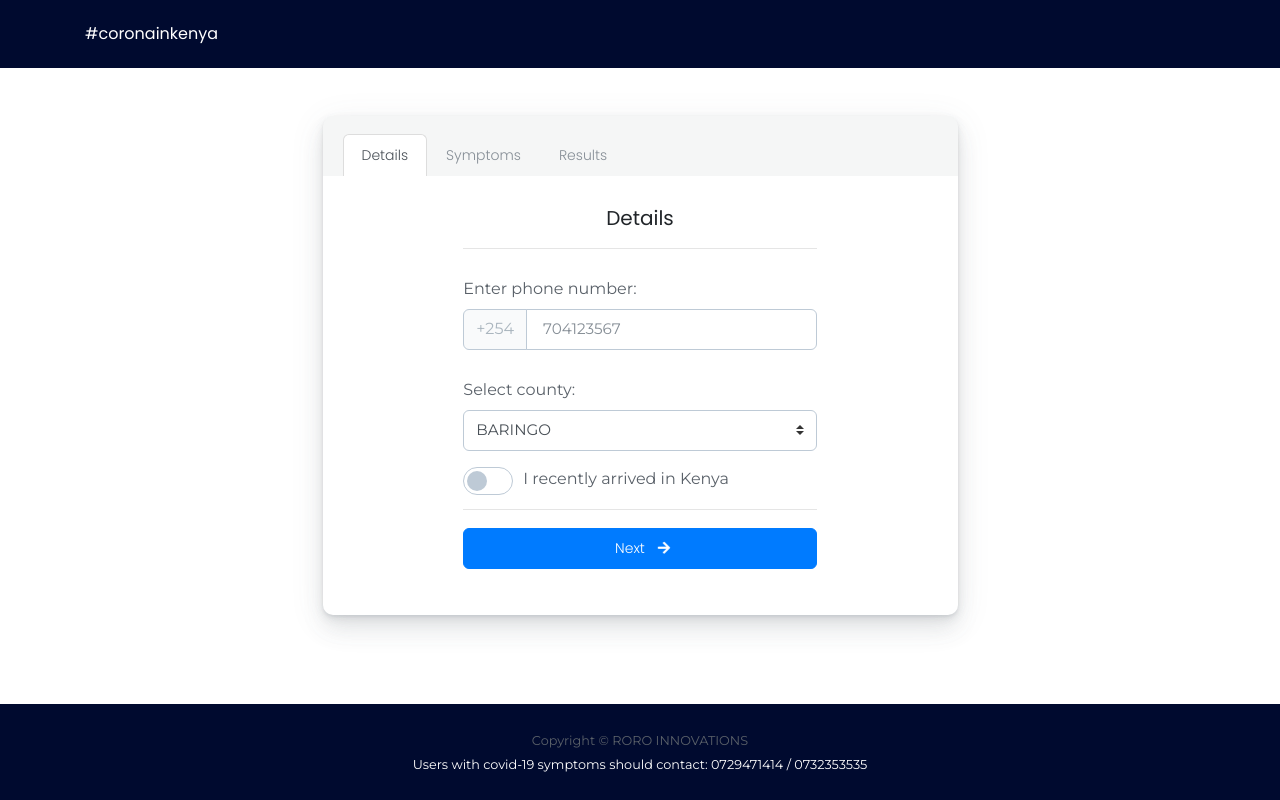
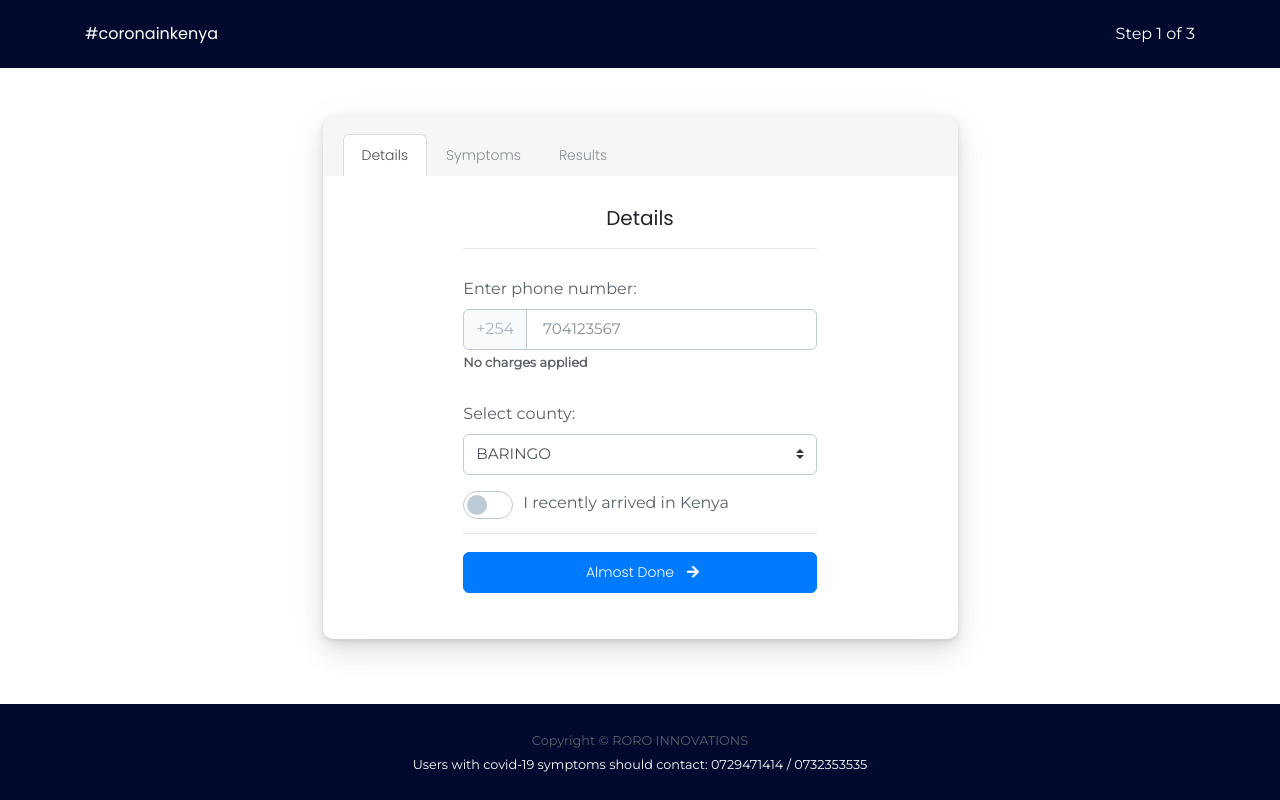
Before and after one commit to waruingugi/outwithcorona_live, a Django app: page / in a window 1280 px wide. Run offline with Django 3.2, Linux system fonts and the light colour scheme; parts of the project's set-up code (start-up, migrations or seed data) failed here and were passed over; some libraries are stand-ins or nearby versions.

Commit message:
New changes to form and landing page

```diff
--- a/info/forms.py
+++ b/info/forms.py
@@ -32,6 +32,10 @@ class IdentificationForm(forms.ModelForm):
     def clean(self, *args, **kwargs):
         logger.info('Executing identification form.')
         phone_number = self.cleaned_data.get('phone_number')
+
+        if phone_number.startswith('0'):
+            phone_number = phone_number[1:]
+
         valid_phone_number = re.search(r'7\d{8}$', phone_number)
 
         if valid_phone_number and len(phone_number) == 9:
--- a/info/templates/info/details.html
+++ b/info/templates/info/details.html
@@ -29,16 +29,17 @@
                                 <form role="form" action="#" method="POST" autocomplete="off">
                                     {% csrf_token %}
                                     <p class="text-danger text-left">{{form.phone_number.errors.as_text }}</p>
-
-                                    <div class="form-group">
+                                    <div class="form-group mb-0">
                                         <label for="phone_number">Enter phone number:</label>
-                                        <div class="input-group mb-3">
+                                        <div class="input-group mb-0">
                                             <div class="input-group-prepend">
                                                 <span class="input-group-text" id="basic-phone-addon">+254</span>
                                             </div>
                                             <input class="form-control" type="text"  name="phone_number" placeholder="704123567" id="phone_number"
                                                 value = "{{ form.user_phone_number.value|default_if_none:'' }}" aria-describedby="basic-phone-addon" required>
                                         </div>
+
+                                    <small class="font-weight-bold">No charges applied</small>
                                     </div>
 
                                     <p class="text-danger text-left">{{form.county.errors.as_text }}</p>
@@ -62,7 +63,7 @@
                             <hr>
                                     <div class="form-group">
                                         <button class="btn btn-primary btn-block" type="submit">
-                                            Next
+                                            Almost Done
                                             <i class="fas fa-arrow-right ml-1 animated headShake infinite slower delay-3s"></i>
                                         </button>
                                     </div>
--- a/info/templates/info/navbar.html
+++ b/info/templates/info/navbar.html
@@ -1,8 +1,9 @@
     <section>
         <div class="container-fluid px-0">
-            <nav class="navbar navbar-expand-md">
+            <nav class="navbar navbar-expand-md justify-content-center">
                 <div class="container">
                     <a class="navbar-brand text-white" href="{% url 'home' %}">#coronainkenya</a>
+                    <span class="text-white">Step {{ step }} of 3</span>
                 </div>
             </nav>
         </div>
--- a/info/templates/info/symptoms.html
+++ b/info/templates/info/symptoms.html
@@ -83,7 +83,7 @@
                                     <hr>
                                     <div class="form-group">
                                         <button class="btn btn-primary btn-block" type="submit">
-                                            Next
+                                            Done!
                                             <i class="fas fa-arrow-right ml-1 animated headShake infinite slower delay-3s"></i>
                                         </button>
                                     </div>
--- a/info/views.py
+++ b/info/views.py
@@ -48,6 +48,10 @@ def identification(request, exception=None):
                 county=county,
                 arrived_recently=arrived_recently
             )
+
+            """Send verification code to user phone number."""
+            send_verification_code(request)
+
             logger.info('{} successfull registration'.format(phone_number))
         else:
             Users.objects.filter(phone_number=phone_number).update(
@@ -65,7 +69,8 @@ def identification(request, exception=None):
         {
             'title': 'Details',
             'form': identification_form,
-            'counties': counties_list
+            'counties': counties_list,
+            'step': 1
         }
     )
 
@@ -110,8 +115,8 @@ def get_symptoms(request):
             )
         else:
             user_status = CoronaSymptoms.objects.get(user=user)
+            user_status.user_symptoms = symptoms
 
-            user_status.user_symptoms = symptoms
             user_status.save()
             logger.info('{} updated user symptoms successfully'.format(
                 request.session['phone_number'])
@@ -122,9 +127,6 @@ def get_symptoms(request):
 
             return redirect(results)
         else:
-            """Send verification code to user phone number."""
-            send_verification_code(request)
-
             return redirect(verify_user)
 
     return render(
@@ -132,7 +134,8 @@ def get_symptoms(request):
         'info/symptoms.html',
         {
             'title': 'Symptoms',
-            'form': symptoms_form
+            'form': symptoms_form,
+            'step': 2
         }
     )
 
@@ -168,7 +171,8 @@ def verify_user(request):
         'info/verification.html',
         {
             'title': 'Verification',
-            'message': error_message
+            'message': error_message,
+            'step': 3
         }
     )
 
@@ -234,6 +238,7 @@ def results(request):
         'info/results.html',
         {
             'title': 'Results',
-            'info': info
+            'info': info,
+            'step': 3
         }
     )
```
